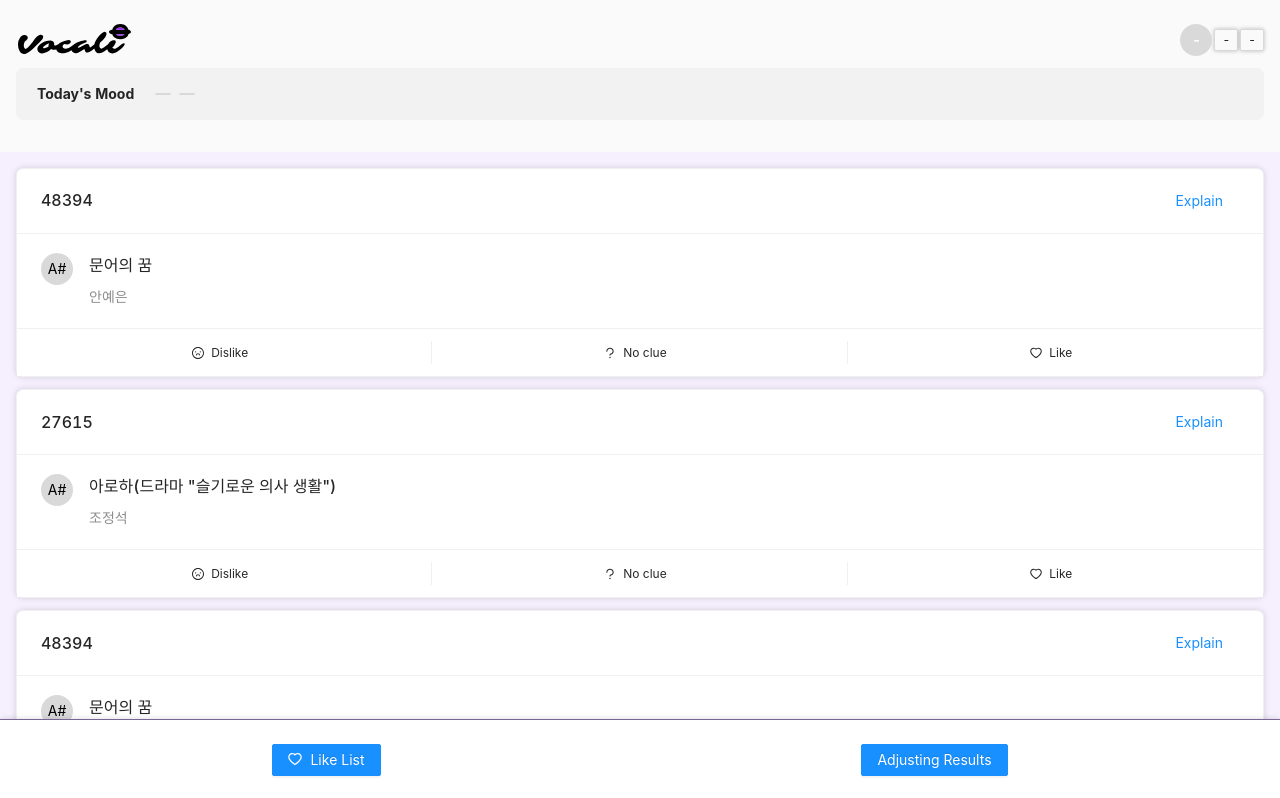
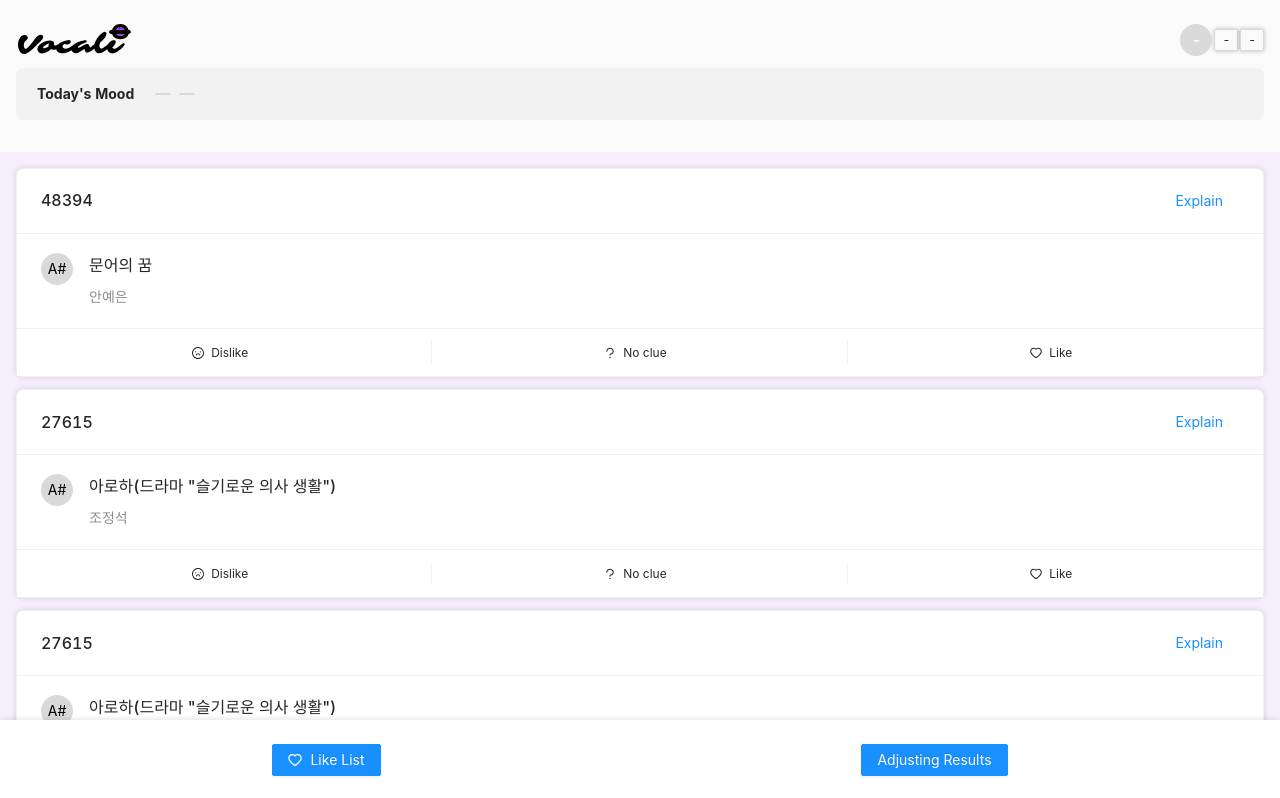
Before and after one commit to Janeseed/vocali-web, a React (Create React App) app: page /result in a window 1280 px wide. Shown: the top 798 px of the page. Built offline with nearby package versions, Linux system fonts and the light colour scheme; no server answers.

Commit message:
API connection for getting recommendation

```diff
--- a/src/Home.js
+++ b/src/Home.js
@@ -52,10 +52,7 @@ class Home extends React.Component {
   render() {
     return (
       <Layout className="layout">
-        <InfoHeader
-          people={this.state.selectedPeople}
-          mood={this.state.selectedMood}
-        />
+        <InfoHeader people={this.state.selectedPeople} mood={this.state.selectedMood} />
         <Content style={{ backgroundColor: "#ffffff" }}>
           <div className="selection-board">
             <div className="mood-selection">
@@ -88,7 +85,11 @@ class Home extends React.Component {
           </div>
           <Button
             className="find-button"
-            onClick={() => this.nextPath("/result")}
+            onClick={() =>
+              this.nextPath(
+                "/result?people=" + this.state.selectedPeople + "&mood=" + this.state.selectedMood
+              )
+            }
             Type="primary"
             Class="standard"
             State="normal"
--- a/src/List.js
+++ b/src/List.js
@@ -1,7 +1,7 @@
 import React from "react";
 import { withRouter } from "react-router-dom";
 
-import { Button, Skeleton, Card, Layout, Avatar, Tag, Modal, Drawer } from "antd";
+import { Button, Skeleton, Card, Layout, Avatar, Tag } from "antd";
 import { FrownOutlined, HeartOutlined, QuestionOutlined } from "@ant-design/icons";
 
 import "./css/home.css";
@@ -10,7 +10,6 @@ import InfoHeader from "./InfoHeader.js";
 
 const { Content, Footer } = Layout;
 const { Meta } = Card;
-const { CheckableTag } = Tag;
 
 class LikeList extends React.Component {
   nextPath(path) {
@@ -139,8 +138,7 @@ class LikeList extends React.Component {
             </div>
           </div>
         </Content>
-          <Footer class="vocali-nav">
-          </Footer>
+        <Footer class="vocali-nav"></Footer>
       </>
     );
   }
--- a/src/Result.js
+++ b/src/Result.js
@@ -1,5 +1,7 @@
 import React from "react";
 import { withRouter } from "react-router-dom";
+import queryString from "query-string";
+import Cookies from "universal-cookie";
 
 import { Button, Skeleton, Card, Layout, Avatar, Tag, Modal, Drawer } from "antd";
 import { FrownOutlined, HeartOutlined, QuestionOutlined } from "@ant-design/icons";
@@ -47,17 +49,7 @@ class Result extends React.Component {
         songNum: 27615,
       },
       {
-        id: "x1yk42m_99d",
-        title: "문어의 꿈",
-        artist: "안예은",
-        publishedYear: 2021,
-        genre: "Dance",
-        mood: "happy",
-        pitch: "A#",
-        songNum: 48394,
-      },
-      {
-        id: "1hOEq5q9L41E2YbLhVvW5x",
+        id: "1hOEq5q9L41E2YbLhVvWx",
         title: '아로하(드라마 "슬기로운 의사 생활")',
         artist: "조정석",
         publishedYear: 2020,
@@ -65,16 +57,6 @@ class Result extends React.Component {
         mood: "energetic",
         pitch: "A#",
         songNum: 27615,
-      },
-      {
-        id: "x1yk42m_99d",
-        title: "문어의 꿈",
-        artist: "안예은",
-        publishedYear: 2021,
-        genre: "Dance",
-        mood: "happy",
-        pitch: "A#",
-        songNum: 48394,
       },
     ],
     feedbacks: new Map(),
@@ -98,6 +80,16 @@ class Result extends React.Component {
   handleDrawerChange = () => {
     this.setState({ drawer: !this.state.drawer });
   };
+
+  componentDidMount() {
+    const values = queryString.parse(this.props.location.search);
+    const cookies = new Cookies();
+    const userId = cookies.get("id", { path: "/" });
+    // vocaliAPI.getRecommendation(userId, values.mood + "," + values.people).then((result) => {
+    //   console.log(result);
+    // });
+    // TODO: Input 받아서 this.state.songList에 넣기
+  }
 
   render() {
     const { loading } = this.state;
--- a/src/SongPref.js
+++ b/src/SongPref.js
@@ -64,7 +64,6 @@ class SongPref extends React.Component {
             ))}
           </Space>
         </div>
-
         <Button
           className="next-button"
           onClick={() => this.onNextClick(this.state.selectedSongs)}
--- a/src/api/api.js
+++ b/src/api/api.js
@@ -38,10 +38,7 @@ export const selectSong = (userId, songs, category) => {
   return auth.post(`/users/${userId}/songs/select`, data, config);
 };
 
-export const getEvaluation = ({ userId }) => {
-  auth.get(`/users/${userId}/songs/select`);
-};
+export const getEvaluation = (userId) => auth.get(`/users/${userId}/songs/select`);
 
-export const getRecommendation = ({ userId, moods }) => {
+export const getRecommendation = (userId, moods) =>
   auth.get(`/users/${userId}/recomendations?moods=` + moods);
-};
--- a/src/css/common.css
+++ b/src/css/common.css
@@ -223,6 +223,5 @@
   width: 100%;
   background: white;
   padding: 24px 32px;
-  border-top: 1px solid #20005299;
   box-shadow: 0px 0px 6px rgb(0 0 0 / 15%);
 }
```
Lines whose indentation alone changed are shown as unchanged.
